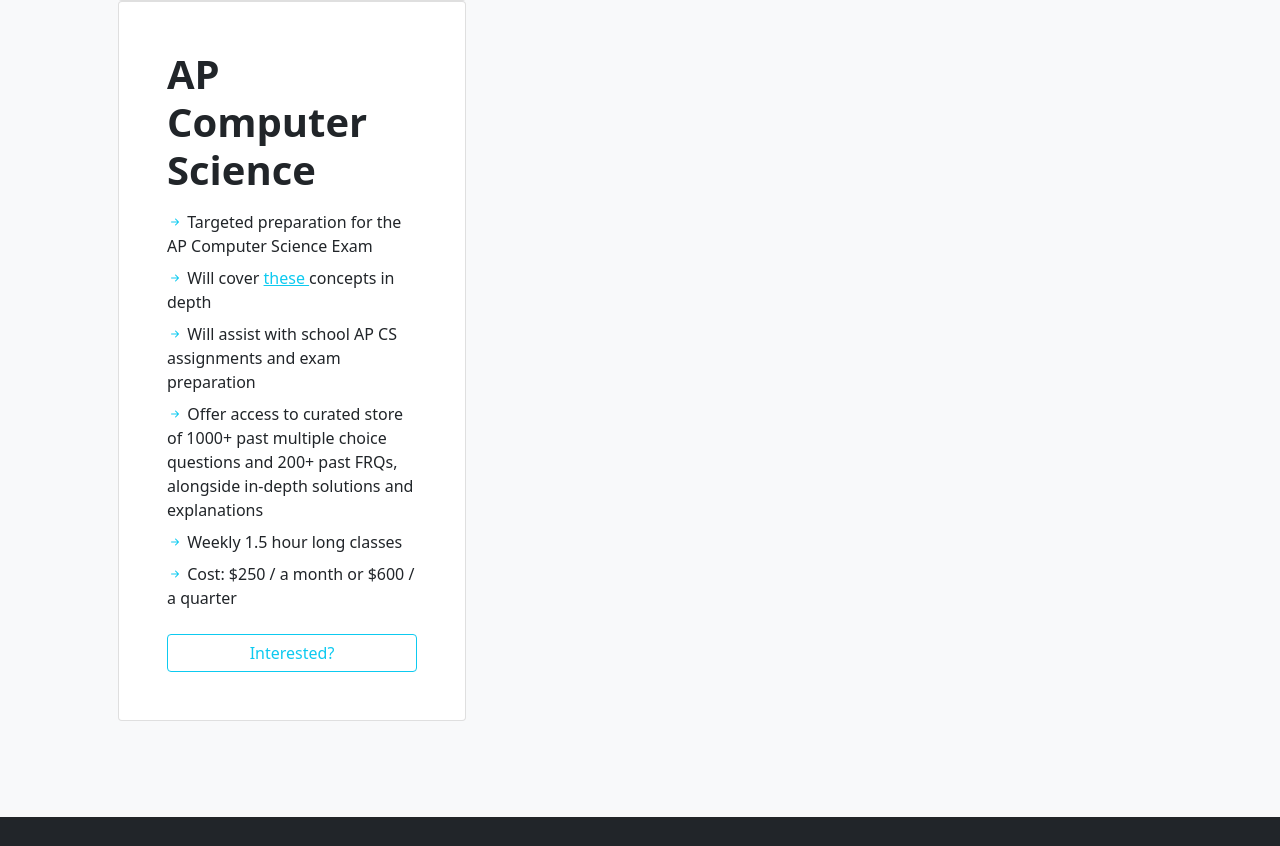
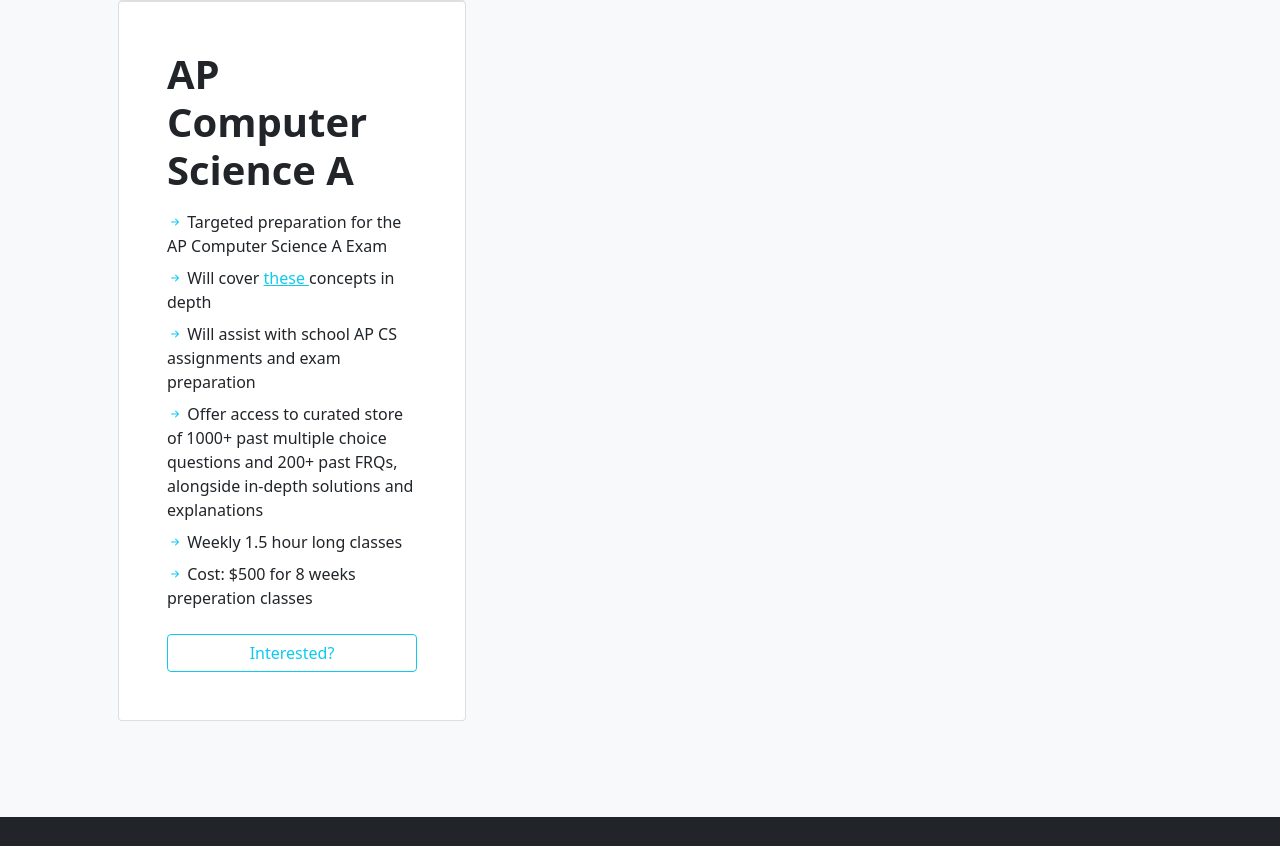
Before and after one commit to Code2LearnAcademy/Code2Learn, a website: page AP Classes.html in a window 1280 px wide. Shown: the part 1077-1923 px from the top of the page. Drawn offline with nearby package versions, Linux system fonts and the light colour scheme.

Commit message:
Update AP Classes.html

```diff
--- a/AP Classes.html
+++ b/AP Classes.html
@@ -80,12 +80,12 @@
                                 <div class="card-body p-5">
                                     <!-- <div class="small text-uppercase fw-bold text-muted">$200 / month or $500 / quarter</div> -->
                                     <div class="mb-3">
-                                        <span class="display-6 fw-bold">AP Computer Science</span>
+                                        <span class="display-6 fw-bold">AP Computer Science A</span>
                                     </div>
                                     <ul class="list-unstyled mb-4">
                                         <li class="mb-2">
                                             <i class="bi bi-arrow-right-short text-info"></i>
-                                            Targeted preparation for the AP Computer Science Exam
+                                            Targeted preparation for the AP Computer Science A Exam
                                         </li>
                                         <li class="mb-2">
                                             <i class="bi bi-arrow-right-short text-info"></i>
@@ -105,14 +105,13 @@
                                         </li>
                                         <li class="mb-2">
                                             <i class="bi bi-arrow-right-short text-info"></i>
-                                            Cost: $250 / a month or $600 / a quarter
+                                            Cost: $500 for 8 weeks preperation classes
                                         </li>
                                     </ul>
                                     <div class="d-grid"><a class="btn btn-outline-info" href="contact.html">Interested?</a></div>
                                 </div>
                             </div>
                         </div>
-
                 </div>
                 </div>
             </section>
```
